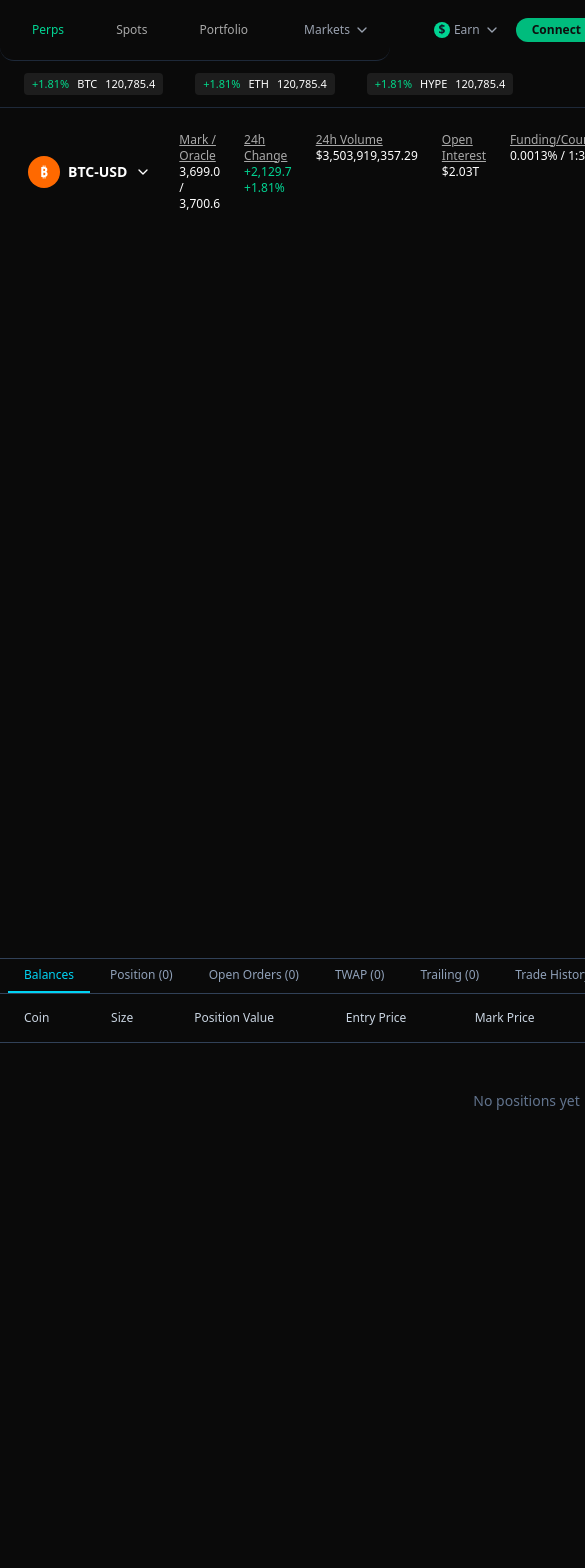
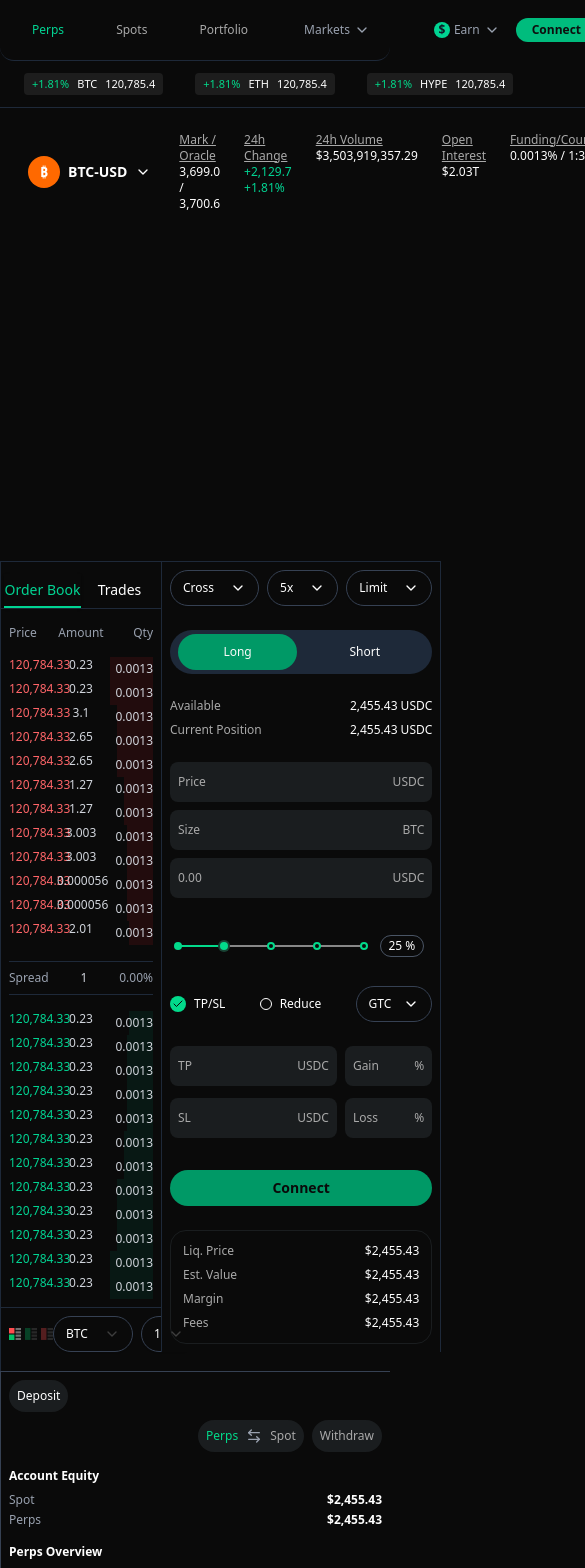
Before and after one commit to adaji025/trading-test, a Next.js app: page / in a window 390 px wide. Shown: the top 1568 px of the page, 585 px wide, since content can reach past the window. Before the commit the page ends 1291 px from the top, so only its background shows below. Built offline with nearby package versions, Linux system fonts and the light colour scheme.

Commit message:
implemented tablet responsiveness

```diff
--- a/src/app/page.tsx
+++ b/src/app/page.tsx
@@ -9,22 +9,27 @@ export default function Home() {
   return (
     <>
       <Header />
-      <div className="flex">
+      <div className="flex flex-col xl:flex-row">
         <div className="flex-1 flex">
           <TradingPanel />
-          <div className="max-w-[288px] w-full">
+          <div className="max-w-[288px] w-full hidden xl:block">
             <OrderBookComponent />
           </div>
         </div>
-        <div className="max-w-[288px] w-full">
-          <TradingPositionComponent />
+        <div className="xl:max-w-[288px] w-full">
+          <div className="flex">
+            <div className="xl:hidden flex-1">
+              <OrderBookComponent />
+            </div>
+            <TradingPositionComponent />
+          </div>
         </div>
       </div>
-      <div className="flex">
-        <div className="flex-1">
+      <div className="flex flex-col xl:flex-row">
+        <div className="flex-1 order-2 xl:order-1">
           <TradingSummaryParent />
         </div>
-        <div className="max-w-[288px] w-full">
+        <div className="xl:w-[288px] w-full order-1 xl:order-2">
           <AccountEquityComponent />
         </div>
       </div>
--- a/src/components/account-equity/index.tsx
+++ b/src/components/account-equity/index.tsx
@@ -1,24 +1,22 @@
 "use client";
 
 import { ArrowLeftRight } from "lucide-react";
-
-import { Button } from "@/components/ui/button";
 
 export function AccountEquityComponent() {
   return (
     <div className="w-full text-white border-t px-2 border-l border-gray-700">
       {/* Top Navigation */}
-      <div className="text-white text-xs text-center bg-[#1A1D1F] rounded-full mt-2 hover:bg-gray-700 px-2 py-2">
+      <div className="text-white w-fit xl:w-full text-xs text-center bg-[#1A1D1F] rounded-full mt-2 hover:bg-gray-700 px-2 py-2">
         Deposit
       </div>
-      <div className="flex mt-2 items-center gap-2 justify-between border-gray-800">
-        <div className="flex px-2 py-2 justify-center bg-[#1A1D1F] rounded-full flex-1 items-center space-x-2">
+      <div className="flex mt-2 items-center gap-2 justify-end xl:justify-between border-gray-800">
+        <div className="flex px-2 py-2 justify-center bg-[#1A1D1F] rounded-full xl:flex-1 items-center space-x-2">
           <div className="text-custom-emerald  text-xs">Perps</div>
           <ArrowLeftRight className="w-4 h-4 text-gray-400" />
           <div className="text-custom-light text-xs">Spot</div>
         </div>
 
-        <div className="flex-1 text-xs text-custom-light bg-[#1A1D1F] text-center p-2 rounded-full hover:bg-gray-800 px-0">
+        <div className="xl:flex-1 text-xs text-custom-light bg-[#1A1D1F] text-center p-2 rounded-full hover:bg-gray-700">
           Withdraw
         </div>
       </div>
@@ -68,9 +66,7 @@ export function AccountEquityComponent() {
             </div>
 
             <div className="flex justify-between items-center">
-              <span className="text-gray-400">
-                Cross Account Leverage
-              </span>
+              <span className="text-gray-400">Cross Account Leverage</span>
               <span className="text-white font-medium">$2,455.43</span>
             </div>
           </div>
--- a/src/components/order-book/index.tsx
+++ b/src/components/order-book/index.tsx
@@ -43,7 +43,7 @@ const buyOrders = [
 
 export function OrderBookComponent() {
   return (
-    <div className="w-full bg-foreground h-full border-l border-gray-800 text-white">
+    <div className="w-full border-t xl:border-none bg-foreground h-full border-l border-gray-800 text-white">
       <Tabs defaultValue="orderbook" className="w-full py-[11px]">
         <TabsList className="grid w-full grid-cols-2 rounded-none bg-foreground border-b border-gray-800 py-0">
           <TabsTrigger
@@ -72,28 +72,39 @@ export function OrderBookComponent() {
             </div>
 
             {/* Sell Orders (Red) */}
-            <div className="space-y-1 mb-4">
-              {sellOrders.map((order, index) => (
+            <div className="mb-4">
+              {sellOrders.map((order, index) => {
+                // Stepped width pattern: first 2 biggest, then 3 smaller, then 2 smaller, then 4 smaller, last smallest
+                const getWidth = (idx: number) => {
+                  if (idx < 2) return 90; // First 2: biggest
+                  if (idx < 5) return 75; // Next 3: smaller
+                  if (idx < 7) return 60; // Next 2: even smaller
+                  if (idx < 11) return 55; // Next 4: smaller still
+                  return 50; // Last 1: smallest
+                };
+
+                return (
                 <div
                   key={`sell-${index}`}
-                  className="grid grid-cols-3 text-xs py-1 hover:bg-red-950/20 cursor-pointer relative"
+                  className="grid grid-cols-3 text-xs relative"
                 >
-                  {/* Background bar for visualization */}
-                  <div
-                    className="absolute right-0 top-0 h-full bg-red-900/20"
-                    style={{ width: `${Math.random() * 60 + 20}%` }}
-                  />
                   <span className="text-red-400 relative z-10">
                     {order.price}
                   </span>
                   <span className="text-gray-300 text-center relative z-10">
                     {order.amount}
                   </span>
-                  <span className="text-gray-300 text-right relative z-10">
-                    {order.qty}
+                  <span className="text-gray-300 text-right relative z-10 py-1">
+                    {/* Background bar for visualization - only on Qty column */}
+                    <div
+                      className="absolute right-0 top-0 h-full bg-red-900/20"
+                      style={{ width: `${getWidth(index)}%` }}
+                    />
+                    <span className="relative z-10">{order.qty}</span>
                   </span>
                 </div>
-              ))}
+                );
+              })}
             </div>
 
             {/* Spread */}
@@ -104,28 +115,41 @@ export function OrderBookComponent() {
             </div>
 
             {/* Buy Orders (Green) */}
-            <div className="space-y-1">
-              {buyOrders.map((order, index) => (
+            <div className="">
+              {buyOrders.map((order, index) => {
+                // Reversed stepped width pattern: last items biggest, first items smallest
+                const getWidth = (idx: number) => {
+                  const totalItems = buyOrders.length;
+                  const reversedIdx = totalItems - 1 - idx; // Reverse the index
+                  if (reversedIdx < 2) return 90; // Last 2: biggest
+                  if (reversedIdx < 5) return 75; // Next 3: smaller
+                  if (reversedIdx < 7) return 60; // Next 2: even smaller
+                  if (reversedIdx < 11) return 55; // Next 4: smaller still
+                  return 50; // First 1: smallest
+                };
+
+                return (
                 <div
                   key={`buy-${index}`}
-                  className="grid grid-cols-3 text-xs py-1 hover:bg-emerald-950/20 cursor-pointer relative"
+                  className="grid grid-cols-3 text-xs hover:bg-emerald-950/20 cursor-pointer relative"
                 >
-                  {/* Background bar for visualization */}
-                  <div
-                    className="absolute right-0 top-0 h-full bg-emerald-900/20"
-                    style={{ width: `${Math.random() * 60 + 20}%` }}
-                  />
                   <span className="text-emerald-400 relative z-10">
                     {order.price}
                   </span>
                   <span className="text-gray-300 text-center relative z-10">
                     {order.amount}
                   </span>
-                  <span className="text-gray-300 text-right relative z-10">
-                    {order.qty}
+                  <span className="text-gray-300 text-right relative z-10 py-1">
+                    {/* Background bar for visualization - only on Qty column */}
+                    <div
+                      className="absolute right-0 top-0 h-full bg-emerald-900/20"
+                      style={{ width: `${getWidth(index)}%` }}
+                    />
+                    <span className="relative z-10">{order.qty}</span>
                   </span>
                 </div>
-              ))}
+                );
+              })}
             </div>
           </div>
 
--- a/src/components/trading-position/index.tsx
+++ b/src/components/trading-position/index.tsx
@@ -22,7 +22,7 @@ export function TradingPositionComponent() {
   const [tpSlEnabled, setTpSlEnabled] = React.useState(true);
 
   return (
-    <div className="w-full max-w-md bg-foreground text-white p-2 border border-gray-800">
+    <div className="w-full h-full border-t xl:border-none max-w-md bg-foreground text-white p-2 border-r border-l border-gray-800">
       {/* Order Type Selectors */}
       <div className="flex space-x-2 mb-6">
         <DropdownMenu>
--- a/src/components/trading-summary/index.tsx
+++ b/src/components/trading-summary/index.tsx
@@ -45,7 +45,7 @@ export default function TradingSummaryParent() {
             {/* Controls */}
             <div className="flex items-center gap-4 ml-8">
               <div className="flex items-center gap-2">
-                <button className="px-3 py-1.5 text-xs rounded border border-slate-600 hover:border-slate-500 hover:bg-slate-800 transition-colors flex items-center gap-2">
+                <button className="px-3 py-1.5 text-xs rounded-full border border-slate-600 hover:border-slate-500 hover:bg-slate-800 transition-colors flex items-center gap-2">
                   Filter <ChevronDown size={16} />
                 </button>
               </div>
@@ -67,7 +67,7 @@ export default function TradingSummaryParent() {
       <div className="">
         {activeTab === "balances" && <PositionsTable hideSmallBalances={hideSmallBalances} />}
         {activeTab !== "balances" && (
-          <div className="text-slate-400 text-sm py-8">{tabs.find((t) => t.id === activeTab)?.label} tab content</div>
+          <div className="text-slate-400 text-sm py-8 px-2 text-center">{tabs.find((t) => t.id === activeTab)?.label} tab content</div>
         )}
       </div>
     </div>
```
